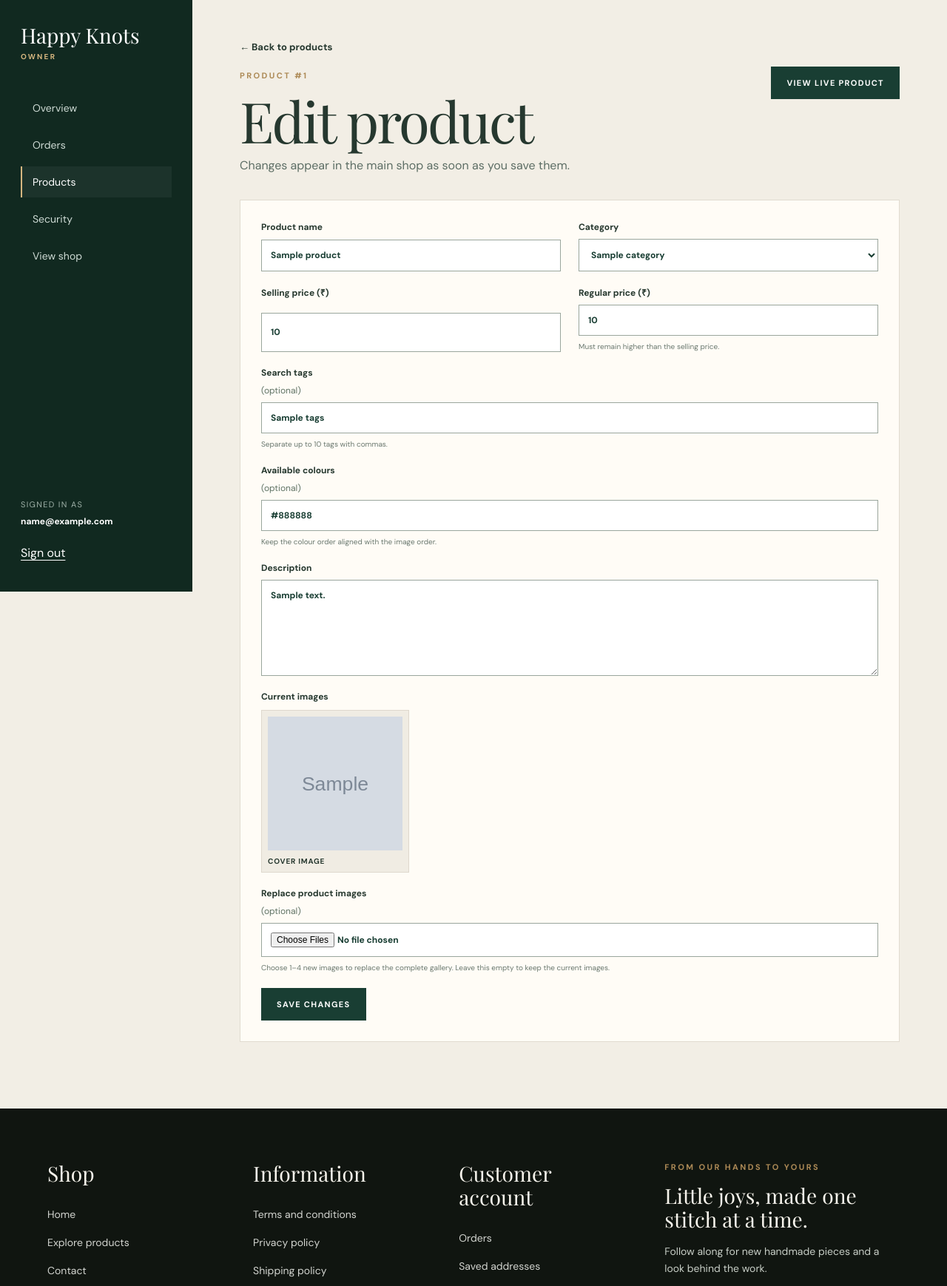
After one commit to SuspiciousChip/happy-knots-shop, a Flask app: template frontend/templates/owner_product_edit.html in a window 1280 px wide. The commit adds this page. Shown: the top 1739 px of the page at 74% size. Run offline with Flask 3, Linux system fonts and the light colour scheme; the template is opened without the code that fills it: most values are stand-ins (such as "Sample title", 1, 10 or a date in 2020); grey boxes marked "Sample" are stand-in pictures.

Commit message:
Add owner product editing

```diff
--- /dev/null
+++ b/frontend/static/owner-product-edit.js
@@ -0,0 +1,9 @@
+(()=>{
+const form=document.querySelector('#ownerProductEditForm'),files=document.querySelector('#ownerEditImages'),previews=document.querySelector('#ownerEditImagePreviews'),submit=document.querySelector('#ownerProductEditSubmit'),message=document.querySelector('#ownerProductEditMessage');
+if(!form||!files)return;
+let previewUrls=[];
+function clearPreviews(){previewUrls.forEach(URL.revokeObjectURL);previewUrls=[];previews.replaceChildren()}
+files.addEventListener('change',()=>{clearPreviews();const selected=[...files.files];if(selected.length>4){files.value='';message.textContent='Choose no more than 4 replacement images.';return}message.textContent=selected.length?'These images will replace the current gallery after you save.':'';selected.forEach((file,index)=>{const url=URL.createObjectURL(file);previewUrls.push(url);const figure=document.createElement('figure'),img=document.createElement('img'),caption=document.createElement('figcaption');img.src=url;img.alt='';caption.textContent=index===0?'New cover':`New image ${index+1}`;figure.append(img,caption);previews.append(figure)})});
+function readImage(file){return new Promise((resolve,reject)=>{if(file.size>5*1024*1024)return reject(new Error(`${file.name} is larger than 5 MB.`));if(!['image/jpeg','image/png','image/webp'].includes(file.type))return reject(new Error(`${file.name} is not a supported image.`));const reader=new FileReader();reader.onerror=()=>reject(new Error(`Could not read ${file.name}.`));reader.onload=()=>resolve(reader.result);reader.readAsDataURL(file)})}
+form.addEventListener('submit',async event=>{event.preventDefault();const selected=[...files.files];submit.disabled=true;submit.textContent='Saving…';message.textContent=selected.length?'Uploading replacement images and saving changes…':'Saving product changes…';try{const fields=Object.fromEntries(new FormData(form));delete fields.image_files;if(selected.length)fields.images=await Promise.all(selected.map(readImage));const response=await fetch(form.action,{method:'POST',headers:{'Content-Type':'application/json','Accept':'application/json'},body:JSON.stringify(fields)});if(!response.ok)throw new Error(response.status===400?'Check the prices, description, tags, colours, and image requirements.':'The product could not be updated. Please try again.');const result=await response.json();location.assign(result.redirect)}catch(error){message.textContent=error.message;submit.disabled=false;submit.textContent='Save changes'}})
+})();
--- a/frontend/static/style.css
+++ b/frontend/static/style.css
@@ -47,6 +47,8 @@
 
 .login-card p{line-height:1.5}.login-card form{margin:24px 0}.login-card .g-recaptcha{max-width:100%;overflow:hidden}.login-error{color:#a03232}
 .owner-mfa-page{min-height:100vh;display:grid;place-items:center;padding:32px;background:radial-gradient(circle at top,#fffaf0 0,#f2eee5 58%,#e8e1d5 100%)}.owner-mfa-card{width:min(100%,520px);background:var(--paper);border:1px solid #ded8cc;padding:clamp(28px,5vw,52px);box-shadow:0 24px 70px #193e3317}.owner-mfa-card h1{font-size:clamp(42px,7vw,64px);letter-spacing:-.035em;margin:15px 0 18px}.owner-mfa-card>p{color:#586b60;line-height:1.65}.owner-mfa-card form:first-of-type{display:grid;gap:14px;margin-top:25px}.owner-mfa-card label{display:grid;gap:8px;font-size:12px;font-weight:800}.owner-mfa-card input{width:100%;border:1px solid #929e91;background:#fff;padding:14px;font-size:22px;letter-spacing:.22em;font-variant-numeric:tabular-nums}.owner-mfa-card .button{width:100%;margin-top:4px}.owner-mfa-qr{display:grid;place-items:center;margin:24px auto;width:280px;max-width:100%;padding:10px;background:#fff;border:1px solid #ddd6c9}.owner-mfa-qr img{width:260px;max-width:100%}.owner-mfa-card details{background:#f2eee5;padding:14px 16px;margin:16px 0}.owner-mfa-card summary{cursor:pointer;font-weight:700}.owner-mfa-card code{display:block;overflow-wrap:anywhere;letter-spacing:.1em;color:var(--green)}.owner-mfa-signout{text-align:center;margin-top:20px}.owner-mfa-signout button{border:0;background:none;color:#50645a;text-decoration:underline;text-underline-offset:4px}
+.owner-product-list>article{display:grid;grid-template-columns:58px minmax(0,1fr) auto;align-items:center;gap:14px;border:1px solid #e0ddd4;padding:10px}.owner-product-list>article strong{overflow-wrap:anywhere}.owner-product-links{display:flex;gap:10px;font-size:12px;font-weight:800}.owner-product-links a{text-decoration:underline;text-underline-offset:4px}.owner-product-links a:hover{color:#9a6928}.owner-product-editor{max-width:1100px}.owner-product-editor .owner-product-form{max-width:none}.owner-current-images{display:grid;gap:10px}.owner-current-images>span{font-size:12px;font-weight:800}.owner-product-editor .secondary{background:transparent;color:var(--green)}
+@media(max-width:560px){.owner-product-list>article{grid-template-columns:58px minmax(0,1fr)}.owner-product-links{grid-column:2;justify-content:flex-start}}
 
 /* Storefront footer */
 .site-footer{display:block;background:#101510;color:#f7f4ec;padding:0;font-size:14px}
--- a/frontend/templates/owner.html
+++ b/frontend/templates/owner.html
@@ -41,7 +41,7 @@
         <div class="owner-image-previews" id="ownerImagePreviews" aria-live="polite"></div>
         <div class="owner-product-actions"><button class="button" id="ownerProductSubmit">List product</button><p id="ownerProductMessage" role="status"></p></div>
       </form>
-      <div class="owner-listed-products"><h3>Recently listed</h3><div class="owner-product-list">{% for product in recent_products %}<a href="/products/{{ product.id }}"><img src="{{ product.image }}" alt=""><span><strong>{{ product.name }}</strong><small>{{ product.category }} · ₹{{ product.price_paise|money }}</small></span><span>View →</span></a>{% endfor %}</div></div>
+      <div class="owner-listed-products"><h3>Manage listed products</h3><div class="owner-product-list">{% for product in recent_products %}<article><img src="{{ product.image }}" alt=""><span><strong>{{ product.name }}</strong><small>{{ product.category }} · ₹{{ product.price_paise|money }}</small></span><span class="owner-product-links"><a href="/owner/products/{{ product.id }}/edit">Edit</a><a href="/products/{{ product.id }}">View</a></span></article>{% endfor %}</div></div>
     </section>
     <section class="owner-panel" id="security">
       <div class="owner-toolbar"><div><span class="eyebrow">Account protection</span><h2>Security activity</h2><p>Recent owner sign-ins, verification attempts, and management changes.</p></div></div>
--- /dev/null
+++ b/frontend/templates/owner_product_edit.html
@@ -0,0 +1,34 @@
+{% extends 'base.html' %}
+{% block title %}Edit {{ product.name }} | Happy Knots Owner{% endblock %}
+{% block body %}
+<div class="owner-shell">
+  <aside class="owner-sidebar">
+    <a class="owner-brand" href="/owner">Happy Knots <span>Owner</span></a>
+    <nav aria-label="Owner navigation"><a href="/owner">Overview</a><a href="/owner#orders">Orders</a><a class="active" href="/owner#products">Products</a><a href="/owner#security">Security</a><a href="/shop">View shop</a></nav>
+    <div class="owner-identity"><small>Signed in as</small><strong>{{ customer.email }}</strong><form action="/account/logout" method="post"><input type="hidden" name="csrf" value="{{ csrf }}"><button>Sign out</button></form></div>
+  </aside>
+  <main class="owner-main">
+    <a class="owner-back" href="/owner#products">← Back to products</a>
+    <header class="owner-heading"><div><span class="eyebrow">Product #{{ product.id }}</span><h1>Edit product</h1><p>Changes appear in the main shop as soon as you save them.</p></div><a class="button secondary" href="/products/{{ product.id }}">View live product</a></header>
+    {% if saved %}<p class="owner-success" role="status">Product changes saved and published.</p>{% endif %}
+    <section class="owner-panel owner-product-editor">
+      <form class="owner-product-form" id="ownerProductEditForm" action="/owner/products/{{ product.id }}" method="post">
+        <input type="hidden" name="csrf" value="{{ csrf }}">
+        <input type="hidden" name="version" value="{{ product.version }}">
+        <label>Product name<input name="name" value="{{ product.name }}" required minlength="3" maxlength="120"></label>
+        <label>Category<select name="category" required>{% for category in categories %}<option value="{{ category }}" {{ 'selected' if product.category == category else '' }}>{{ category }}</option>{% endfor %}</select></label>
+        <label>Selling price (₹)<input name="selling_price" type="number" min="1" max="999999" step="0.01" value="{{ selling_price }}" required></label>
+        <label>Regular price (₹)<input name="regular_price" type="number" min="1" max="999999" step="0.01" value="{{ regular_price }}" required><small>Must remain higher than the selling price.</small></label>
+        <label class="owner-product-wide">Search tags <span class="optional">(optional)</span><input name="tags" maxlength="300" value="{{ tags }}" placeholder="bouquet, flower, gift"><small>Separate up to 10 tags with commas.</small></label>
+        <label class="owner-product-wide">Available colours <span class="optional">(optional)</span><input name="colors" maxlength="500" value="{{ colours }}" placeholder="Red, Blue, Olive Green"><small>Keep the colour order aligned with the image order.</small></label>
+        <label class="owner-product-wide">Description<textarea name="description" required minlength="20" maxlength="2000">{{ product.description }}</textarea></label>
+        <div class="owner-product-wide owner-current-images"><span>Current images</span><div class="owner-image-previews">{% for image in product.images %}<figure><img src="{{ image }}" alt=""><figcaption>{{ 'Cover image' if loop.first else 'Image ' + loop.index|string }}</figcaption></figure>{% endfor %}</div></div>
+        <label class="owner-product-wide">Replace product images <span class="optional">(optional)</span><input id="ownerEditImages" name="image_files" type="file" accept="image/jpeg,image/png,image/webp" multiple><small>Choose 1–4 new images to replace the complete gallery. Leave this empty to keep the current images.</small></label>
+        <div class="owner-image-previews" id="ownerEditImagePreviews" aria-live="polite"></div>
+        <div class="owner-product-actions"><button class="button" id="ownerProductEditSubmit">Save changes</button><p id="ownerProductEditMessage" role="status"></p></div>
+      </form>
+    </section>
+  </main>
+</div>
+<script src="/static/owner-product-edit.js?v=1" defer></script>
+{% endblock %}
```
Also changed, not shown: backend/owner-product.js (+23 -5 lines), backend/server.js (+63 -6 lines), node-tests/owner-product.test.js (+10 -1 lines).
